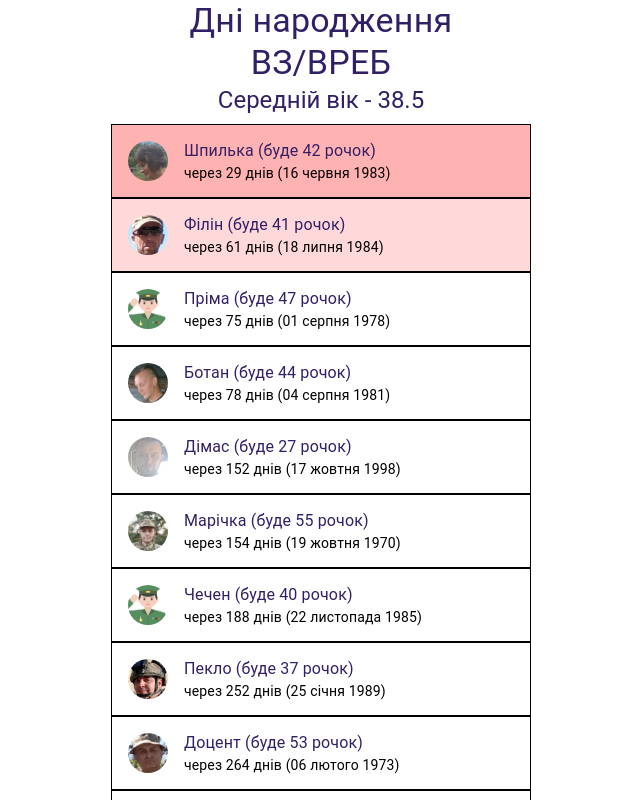
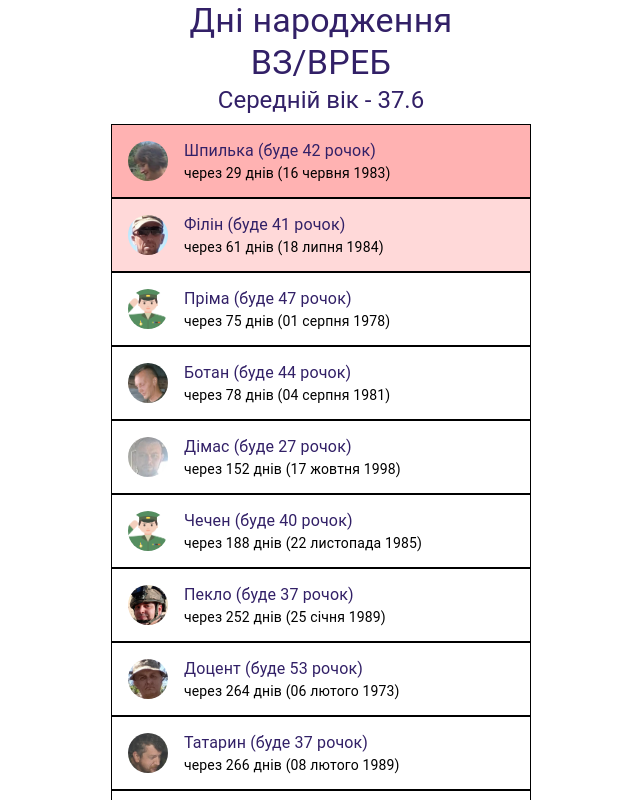
Before and after one commit to Oleksandr58/vz-birthdays, a React (Vite) app: page / in a window 1280 px wide. Shown: the top 800 px of the page, without its empty margins (319-959 px from the left). Built offline with nearby package versions, Linux system fonts and the light colour scheme.

Commit message:
Hide marichka

```diff
--- a/src/data/birthdays.ts
+++ b/src/data/birthdays.ts
@@ -16,11 +16,11 @@ const BIRTHDAYS = [
     date: "01.08.1978",
     url: "",
   },
-  {
-    name: "Марічка",
-    date: "19.10.1970",
-    url: "marichka.jpg",
-  },
+  // {
+  //   name: "Марічка",
+  //   date: "19.10.1970",
+  //   url: "marichka.jpg",
+  // },
   {
     name: "Доцент",
     date: "06.02.1973",
```
